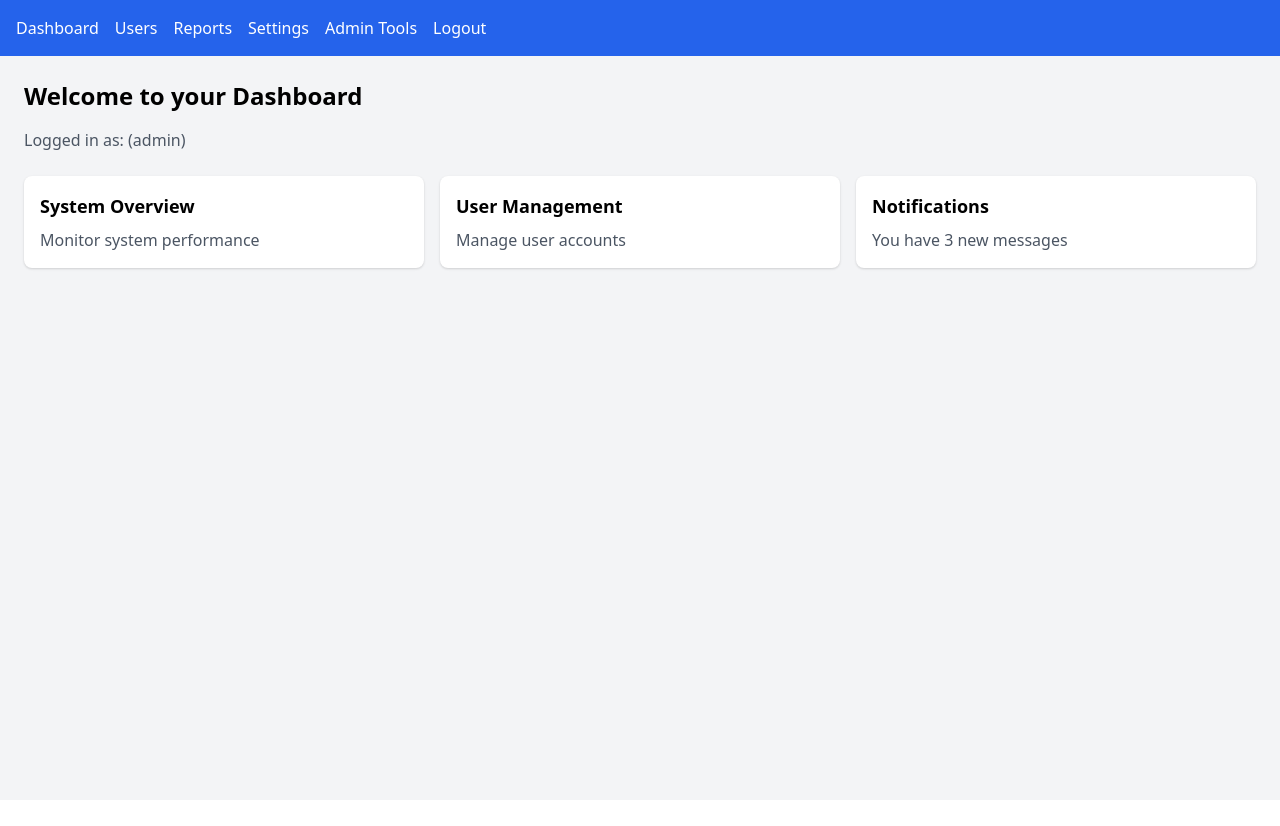
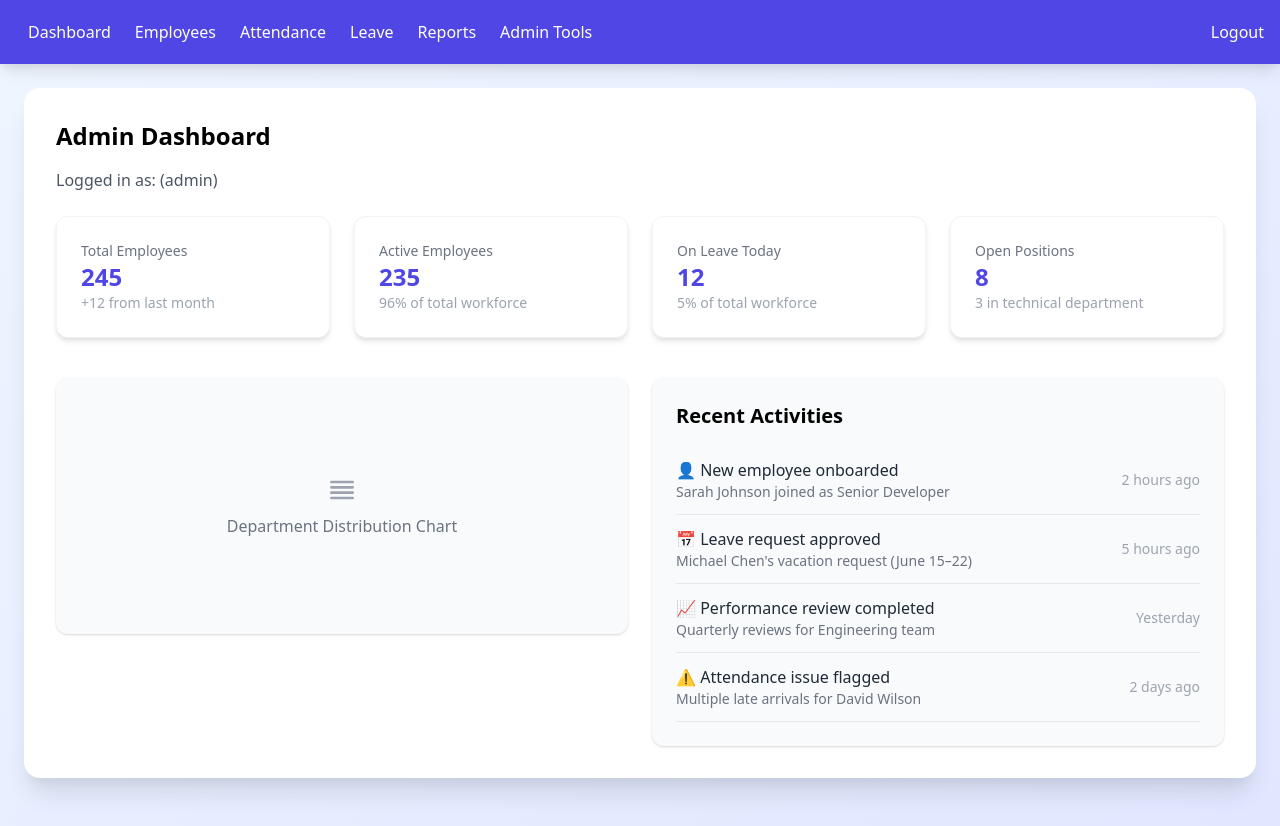
Before and after one commit to shubhamverma8991/hrms, a React (Create React App) app: page /dashboard in a window 1280 px wide. Before the commit the page ends 800 px from the top, so only its background shows below. Built offline with nearby package versions, Linux system fonts and the light colour scheme; sample sign-in values are in the browser's storage.

Commit message:
updated dashboard with data and css

```diff
--- a/public/data.json
+++ b/public/data.json
@@ -3,6 +3,88 @@
       { "email": "admin@gmail.com", "password": "admin123", "role": "admin" },
       { "email": "hr@gmail.com", "password": "hr123", "role": "hr" },
       { "email": "employee@gmail.com", "password": "emp123", "role": "employee" }
-    ]
+    ],
+
+    "infoCards": {
+      "admin": [
+        { "title": "Total Employees", "value": "245", "note": "+12 from last month" },
+        { "title": "Active Employees", "value": "235", "note": "96% of total workforce" },
+        { "title": "On Leave Today", "value": "12", "note": "5% of total workforce" },
+        { "title": "Open Positions", "value": "8", "note": "3 in technical department" }
+      ],
+      "hr": [
+        { "title": "Total Employees", "value": "245", "note": "+12 from last month" },
+        { "title": "Leave Requests", "value": "18", "note": "8 pending approval" },
+        { "title": "Attendance Today", "value": "92%", "note": "Above monthly average" },
+        { "title": "Open Positions", "value": "8", "note": "3 in technical department" }
+      ],
+      "employee": [
+        { "title": "Available Leave", "value": "18 days", "note": "5 days used this year" },
+        { "title": "Attendance Rate", "value": "98.5%", "note": "Above department average" },
+        { "title": "Pending Requests", "value": "1", "note": "Leave request for June" },
+        { "title": "Performance Score", "value": "4.2/5", "note": "Last quarterly review" }
+      ]
+    },
+    "leaveRequests": [
+      { "name": "Michael Chen", "details": "Vacation: June 15-22" },
+      { "name": "Sarah Johnson", "details": "Sick Leave: May 28" },
+      { "name": "David Wilson", "details": "Personal Leave: June 2-3" }
+    ],
+    "onboardItems": [
+      { "name": "Sarah Johnson", "title": "Senior Developer - May 15", "status": "Complete" },
+      { "name": "Robert Lee", "title": "UX Designer - May 20", "status": "In Progress" },
+      { "name": "Emily Rodriguez", "title": "Marketing Specialist - May 22", "status": "In Progress" }
+    ],
+    "recentActivities": [
+      {
+        "icon": "👤",
+        "title": "New employee onboarded",
+        "details": "Sarah Johnson joined as Senior Developer",
+        "time": "2 hours ago"
+      },
+      {
+        "icon": "📅",
+        "title": "Leave request approved",
+        "details": "Michael Chen's vacation request (June 15–22)",
+        "time": "5 hours ago"
+      },
+      {
+        "icon": "📈",
+        "title": "Performance review completed",
+        "details": "Quarterly reviews for Engineering team",
+        "time": "Yesterday"
+      },
+      {
+        "icon": "⚠️",
+        "title": "Attendance issue flagged",
+        "details": "Multiple late arrivals for David Wilson",
+        "time": "2 days ago"
+      }
+    ],
+    "leaveItems": [
+      {
+        "type": "Vacation Leave",
+        "date": "March 10–15, 2024",
+        "status": "Approved"
+      },
+      {
+        "type": "Personal Leave",
+        "date": "June 5–7, 2024",
+        "status": "Pending"
+      },
+      {
+        "type": "Sick Leave",
+        "date": "February 2, 2024",
+        "status": "Rejected"
+      }
+    ],
+    "profileInfo": {
+      "name": "John Doe",
+      "department": "Engineering",
+      "position": "Senior Developer",
+      "manager": "Jane Smith",
+      "joined": "March 15, 2020"
+    }
   }
+
 ]
--- a/src/components/dashboard.js
+++ b/src/components/dashboard.js
@@ -1,13 +1,12 @@
 import React, { useState, useEffect } from 'react';
-import { BrowserRouter as Router, Route, Routes, Navigate } from 'react-router-dom';
 import { useNavigate } from 'react-router-dom';
 
 const NavBar = ({ role }) => {
   const navigate = useNavigate();
   const navItems = {
-    admin: ['Dashboard', 'Users', 'Reports', 'Settings', 'Admin Tools'],
-    hr: ['Dashboard', 'Employees', 'Leave Requests', 'Reports'],
-    employee: ['Dashboard', 'My Profile', 'Tasks'],
+    admin: ["Dashboard", "Employees", "Attendance", "Leave", "Reports", "Admin Tools"],
+    hr: ["Dashboard", "Employees", "Attendance", "Leave", "Reports"],
+    employee: ["Dashboard", "My Profile", "Tasks", "Leave Balance"],
   };
 
   const handleLogout = () => {
@@ -17,151 +16,189 @@ const NavBar = ({ role }) => {
   };
 
   return (
-    <nav className="bg-blue-600 p-4 text-white">
-      <ul className="flex space-x-4">
-        {navItems[role]?.map((item) => (
-          <li key={item} className="cursor-pointer hover:text-blue-200">{item}</li>
-        ))}
-        <li className="ml-auto cursor-pointer hover:text-blue-200" onClick={handleLogout}>
-          Logout
-        </li>
-      </ul>
+    <nav className="bg-indigo-600 shadow-lg">
+      <div className="max-w-7xl mx-auto px-4">
+        <div className="flex justify-between h-16">
+          <div className="flex">
+            {navItems[role]?.map((item) => (
+              <a key={item} className="inline-flex items-center px-3 py-2 text-white hover:text-indigo-200 cursor-pointer">
+                {item}
+              </a>
+            ))}
+          </div>
+          <div className="flex items-center">
+            <button onClick={handleLogout} className="text-white hover:text-indigo-200">
+              Logout
+            </button>
+          </div>
+        </div>
+      </div>
     </nav>
   );
 };
 
-const DashboardContent = ({ role }) => {
+const DashboardContent = ({ role, data }) => {
   const email = localStorage.getItem('email');
+  const cards = data?.infoCards?.[role] || [];
+
+  if (role === 'admin' || role === 'hr' || role === 'employee') {
+    return (
+      <div className="max-w-7xl mx-auto p-6">
+        <div className="bg-white rounded-2xl shadow-xl p-8 mb-6">
+          <h1 className="text-2xl font-bold mb-4">
+            {role === 'admin' ? 'Admin' : role === 'hr' ? 'HR Manager' : 'Employee'} Dashboard
+          </h1>
+          <p className="text-gray-600 mb-6">Logged in as: {email} ({role})</p>
+
+          <div className="grid grid-cols-1 md:grid-cols-2 lg:grid-cols-4 gap-6">
+            {cards.map((card, i) => (
+              <InfoCard key={i} {...card} />
+            ))}
+          </div>
+
+          {/* Admin-specific */}
+          {role === 'admin' && (
+            <div className="grid grid-cols-1 lg:grid-cols-2 gap-6 mt-10">
+              <div className="bg-gray-50 p-6 rounded-xl shadow flex flex-col items-center justify-center h-64">
+                <span className="text-gray-400 mb-2">
+                  <svg xmlns="http://www.w3.org/2000/svg" className="h-8 w-8" fill="none" viewBox="0 0 24 24" stroke="currentColor">
+                    <path strokeLinecap="round" strokeLinejoin="round" strokeWidth="2" d="M4 6h16M4 10h16M4 14h16M4 18h16" />
+                  </svg>
+                </span>
+                <p className="text-gray-500">Department Distribution Chart</p>
+              </div>
+              <div className="bg-gray-50 p-6 rounded-xl shadow">
+                <h2 className="text-xl font-semibold mb-4">Recent Activities</h2>
+                {data.recentActivities.map((activity, i) => (
+                  <RecentActivity key={i} {...activity} />
+                ))}
+              </div>
+            </div>
+          )}
+
+          {/* HR-specific */}
+          {role === 'hr' && (
+            <div className="grid grid-cols-1 lg:grid-cols-2 gap-6 mt-10">
+              <div className="bg-gray-50 p-6 rounded-xl shadow">
+                <h2 className="text-xl font-semibold mb-4">Pending Leave Requests</h2>
+                {data.leaveRequests.map((request, i) => (
+                  <LeaveRequest key={i} {...request} />
+                ))}
+              </div>
+              <div className="bg-gray-50 p-6 rounded-xl shadow">
+                <h2 className="text-xl font-semibold mb-4">Recent Onboarding</h2>
+                {data.onboardItems.map((item, i) => (
+                  <OnboardItem key={i} {...item} />
+                ))}
+              </div>
+            </div>
+          )}
+
+          {/* Employee-specific */}
+          {role === 'employee' && (
+            <div className="grid grid-cols-1 lg:grid-cols-2 gap-6 mt-10">
+              <div className="bg-white rounded-2xl shadow-xl p-8">
+                <h2 className="text-xl font-semibold mb-4">My Leave Requests</h2>
+                {data.leaveItems.map((item, i) => (
+                  <LeaveItem key={i} {...item} />
+                ))}
+              </div>
+              <div className="bg-white rounded-2xl shadow-xl p-8">
+                <h2 className="text-xl font-semibold mb-4">My Profile</h2>
+                {Object.entries(data.profileInfo).map(([label, value]) => (
+                  <ProfileRow key={label} label={label.charAt(0).toUpperCase() + label.slice(1)} value={value} />
+                ))}
+                <button className="mt-6 w-full flex justify-center py-3 px-4 border border-transparent rounded-lg shadow-sm text-sm font-medium text-white bg-indigo-600 hover:bg-indigo-700">
+                  Update Profile
+                </button>
+              </div>
+            </div>
+          )}
+        </div>
+      </div>
+    );
+  }
+
+  return null;
+};
+
+const InfoCard = ({ title, value, note }) => (
+  <div className="bg-white p-6 rounded-xl shadow-md border border-gray-100">
+    <h3 className="text-sm text-gray-500">{title}</h3>
+    <p className="text-2xl font-bold text-indigo-600">{value}</p>
+    <p className="text-sm text-gray-400">{note}</p>
+  </div>
+);
+
+const LeaveRequest = ({ name, details }) => (
+  <div className="flex justify-between items-center py-3 border-b border-gray-200">
+    <div>
+      <p className="font-medium text-gray-800">{name}</p>
+      <p className="text-sm text-gray-500">{details}</p>
+    </div>
+    <div className="flex space-x-2">
+      <button className="bg-green-100 text-green-700 px-2 py-1 rounded">✔</button>
+      <button className="bg-red-100 text-red-700 px-2 py-1 rounded">✖</button>
+    </div>
+  </div>
+);
+
+const OnboardItem = ({ name, title, status }) => {
+  const statusStyles = {
+    'Complete': 'bg-green-100 text-green-700',
+    'In Progress': 'bg-yellow-100 text-yellow-800',
+  };
 
   return (
-    <div className="p-6">
-      <h1 className="text-2xl font-bold mb-4">Welcome to your Dashboard</h1>
-      <p className="text-gray-600 mb-6">Logged in as: {email} ({role})</p>
-      <div className="grid grid-cols-1 md:grid-cols-2 lg:grid-cols-3 gap-4">
-        {/* Role-specific dashboard cards */}
-        {role === 'admin' && (
-          <>
-            <div className="bg-white p-4 rounded-lg shadow">
-              <h2 className="text-lg font-semibold mb-2">System Overview</h2>
-              <p className="text-gray-600">Monitor system performance</p>
-            </div>
-            <div className="bg-white p-4 rounded-lg shadow">
-              <h2 className="text-lg font-semibold mb-2">User Management</h2>
-              <p className="text-gray-600">Manage user accounts</p>
-            </div>
-          </>
-        )}
-
-        {role === 'hr' && (
-          <>
-            <div className="bg-white p-4 rounded-lg shadow">
-              <h2 className="text-lg font-semibold mb-2">Employee Overview</h2>
-              <p className="text-gray-600">View employee statistics</p>
-            </div>
-            <div className="bg-white p-4 rounded-lg shadow">
-              <h2 className="text-lg font-semibold mb-2">Leave Requests</h2>
-              <p className="text-gray-600">Manage employee leave requests</p>
-            </div>
-          </>
-        )}
-
-        {role === 'employee' && (
-          <>
-            <div className="bg-white p-4 rounded-lg shadow">
-              <h2 className="text-lg font-semibold mb-2">My Tasks</h2>
-              <p className="text-gray-600">View your assigned tasks</p>
-            </div>
-            <div className="bg-white p-4 rounded-lg shadow">
-              <h2 className="text-lg font-semibold mb-2">Leave Balance</h2>
-              <p className="text-gray-600">Check your leave balance</p>
-            </div>
-          </>
-        )}
-
-        <div className="bg-white p-4 rounded-lg shadow">
-          <h2 className="text-lg font-semibold mb-2">Notifications</h2>
-          <p className="text-gray-600">You have 3 new messages</p>
-        </div>
+    <div className="flex justify-between items-center py-3 border-b border-gray-200">
+      <div>
+        <p className="font-medium text-gray-800">{name}</p>
+        <p className="text-sm text-gray-500">{title}</p>
       </div>
+      <span className={`text-sm px-3 py-1 rounded-full ${statusStyles[status]}`}>{status}</span>
     </div>
   );
 };
 
-const Login = ({ onLogin }) => {
-  const [username, setUsername] = useState('');
-  const [password, setPassword] = useState('');
-  const [users, setUsers] = useState([]);
-  const [isLoading, setIsLoading] = useState(false);
-
-  useEffect(() => {
-    fetch('/data.json')
-      .then((res) => res.json())
-      .then((data) => setUsers(data.users))
-      .catch((err) => {
-        console.error('Failed to load user data:', err);
-        alert('Error loading user data.');
-      });
-  }, []);
-
-  const handleLogin = () => {
-    setIsLoading(true);
-
-    setTimeout(() => {
-      const user = users.find(
-        (u) => u.username === username && u.password === password
-      );
-
-      if (user) {
-        onLogin(user.role);
-        localStorage.setItem('role', user.role);
-      } else {
-        alert('Invalid credentials!');
-      }
-
-      setIsLoading(false);
-    }, );
+const LeaveItem = ({ type, date, status }) => {
+  const statusColors = {
+    Approved: 'bg-green-100 text-green-800',
+    Pending: 'bg-yellow-100 text-yellow-800',
+    Rejected: 'bg-red-100 text-red-800',
   };
 
   return (
-    <div className="flex flex-col items-center justify-center h-screen px-4 max-w-sm mx-auto">
-      <h2 className="text-2xl mb-6 font-semibold">Login</h2>
-      <input
-        type="text"
-        placeholder="Username"
-        value={username}
-        onChange={(e) => setUsername(e.target.value)}
-        className="border p-3 mb-4 rounded w-full"
-        disabled={isLoading}
-      />
-      <input
-        type="password"
-        placeholder="Password"
-        value={password}
-        onChange={(e) => setPassword(e.target.value)}
-        className="border p-3 mb-6 rounded w-full"
-        disabled={isLoading}
-      />
-      <button
-        onClick={handleLogin}
-        className="bg-blue-600 text-white px-6 py-3 rounded w-full hover:bg-blue-700 transition"
-        disabled={isLoading}
-      >
-        {isLoading ? (
-          <div className="flex justify-center items-center space-x-2">
-            <div className="animate-spin rounded-full h-5 w-5 border-b-2 border-white"></div>
-            <span>Signing in...</span>
-          </div>
-        ) : (
-          'Login'
-        )}
-      </button>
+    <div className="flex justify-between items-center border-b py-3">
+      <div>
+        <p className="font-medium">{type}</p>
+        <p className="text-sm text-gray-500">{date}</p>
+      </div>
+      <span className={`text-sm px-3 py-1 rounded-full ${statusColors[status]}`}>{status}</span>
     </div>
   );
 };
 
+const ProfileRow = ({ label, value }) => (
+  <div className="flex justify-between py-2 border-b border-gray-100">
+    <span className="text-gray-600">{label}</span>
+    <span className="font-medium">{value}</span>
+  </div>
+);
+
+const RecentActivity = ({ icon, title, details, time }) => (
+  <div className="flex justify-between items-center py-3 border-b border-gray-200">
+    <div>
+      <p className="font-medium text-gray-800">{icon} {title}</p>
+      <p className="text-sm text-gray-500">{details}</p>
+    </div>
+    <span className="text-sm text-gray-400">{time}</span>
+  </div>
+);
+
 const Dashboard = () => {
   const navigate = useNavigate();
   const [role, setRole] = useState(null);
+  const [data, setData] = useState(null);
 
   useEffect(() => {
     const userRole = localStorage.getItem('role');
@@ -172,14 +209,19 @@ const Dashboard = () => {
     }
   }, [navigate]);
 
-  if (!role) {
-    return null;
-  }
+  useEffect(() => {
+    fetch('/data.json')
+      .then((res) => res.json())
+      .then((json) => setData(json[0]))
+      .catch((err) => console.error("Error loading JSON:", err));
+  }, []);
+
+  if (!role || !data) return null;
 
   return (
-    <div className="min-h-screen bg-gray-100">
+    <div className="min-h-screen bg-gradient-to-br from-blue-50 to-indigo-100">
       <NavBar role={role} />
-      <DashboardContent role={role} />
+      <DashboardContent role={role} data={data} />
     </div>
   );
 };
```
